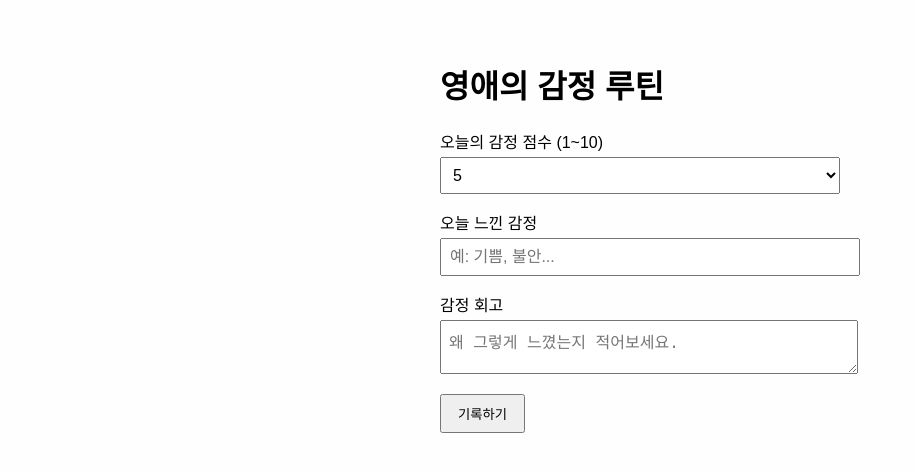
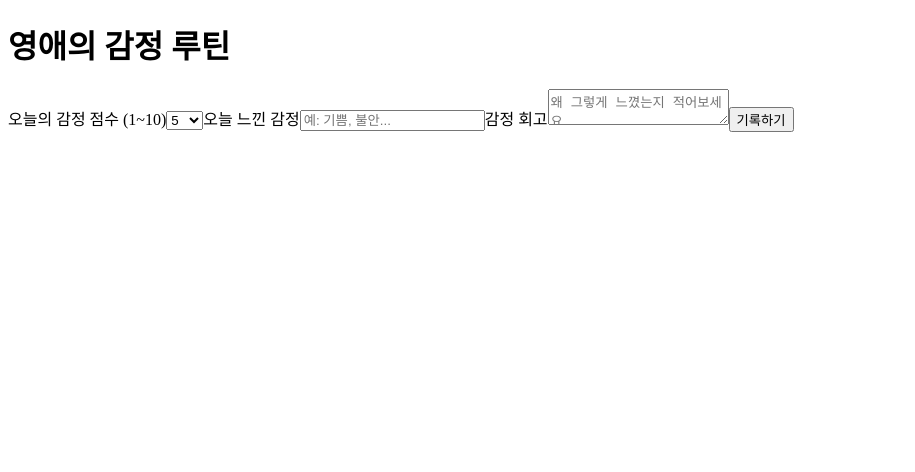
Before and after one commit to ohjoyland/emotion-routine, a React (Vite) app: page / in a window 1280 px wide. Shown: the top 472 px of the page, without its empty margins (0-915 px from the left). Built offline with nearby package versions, Linux system fonts and the light colour scheme.

Commit message:
Add files via upload

```diff
--- a/src/main.jsx
+++ b/src/main.jsx
@@ -1,6 +1,11 @@
+// src/main.jsx
 import React from 'react';
 import ReactDOM from 'react-dom/client';
 import App from './App';
-import './style.css';
 
-ReactDOM.createRoot(document.getElementById('root')).render(<App />);
+const root = ReactDOM.createRoot(document.getElementById('root'));
+root.render(
+  <React.StrictMode>
+    <App />
+  </React.StrictMode>
+);
```
